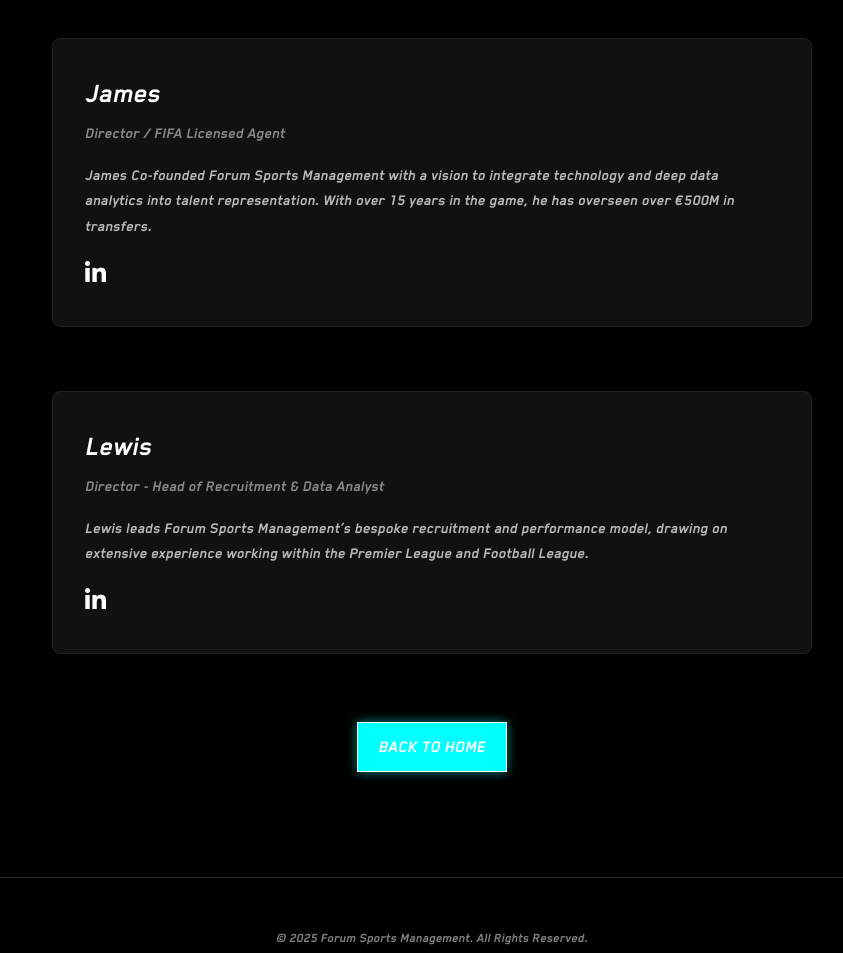
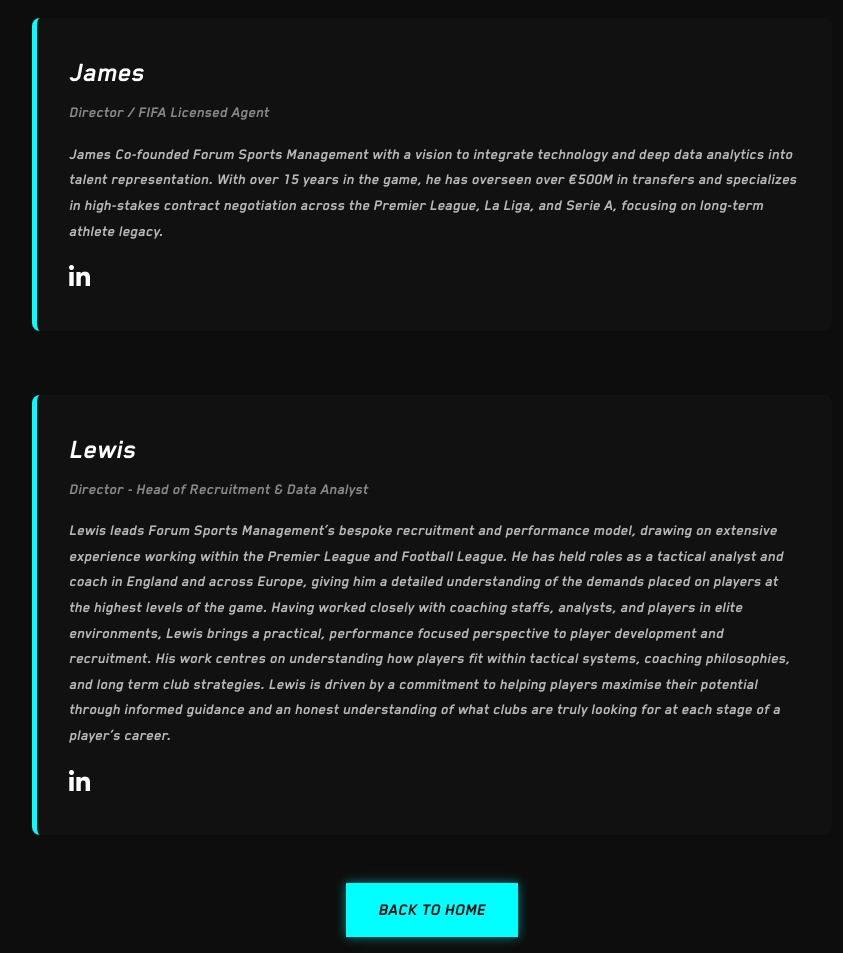
Before and after one commit to mahi-apk/forum-sports-website, a plain HTML site: page team.html in a window 1280 px wide. Shown: the part 380-1333 px from the top of the page, without its empty margins (208-1051 px from the left). Drawn offline with Linux system fonts and the light colour scheme.

Commit message:
Refactor team.html for better structure and styles
Removed inline styles and improved structure for team section.

```diff
--- a/team.html
+++ b/team.html
@@ -4,15 +4,8 @@
     <meta charset="UTF-8">
     <meta name="viewport" content="width=device-width, initial-scale=1.0">
     <title>Our Team - Forum Sports Management</title>
-
     <link rel="stylesheet" href="css/style.css">
     <link rel="stylesheet" href="https://cdnjs.cloudflare.com/ajax/libs/font-awesome/6.0.0-beta3/css/all.min.css">
-
-    <style>
-        body { background-color: #000; color: #fff; margin: 0; }
-        .header { display: flex; justify-content: space-between; align-items: center; padding: 20px; background: #000; }
-        .logo-img { width: 180px; height: auto; }
-    </style>
 </head>
 <body>
 
@@ -29,9 +22,7 @@
 
     <header class="header">
         <div class="logo">
-            <a href="index.html">
-                <img src="img/my-logo.png" alt="Company Logo" class="logo-img">
-            </a>
+            <a href="index.html"><img src="img/my-logo.png" alt="Company Logo" class="logo-img" style="height: auto; width: 180px; max-width: 100%;"></a>
         </div>
         <nav class="desktop-nav">
             <a href="services.html" class="nav-link-effect">Services</a>
@@ -39,39 +30,37 @@
             <a href="news.html" class="nav-link-effect">News</a>
             <a href="index.html#contact" class="nav-link-effect">Contact</a>
         </nav>
-        <button id="openMenu" class="nav-toggle" aria-label="Open menu"><i class="fas fa-bars"></i></button>
+        <button id="openMenu" class="nav-toggle" aria-label="Open navigation menu"><i class="fas fa-bars"></i></button>
     </header>
 
-    <main>
-        <section id="team-page" class="team-section section-padding stagger-reveal" style="padding-top: 150px; min-height: 100vh;">
+    <section id="team-page" class="team-section section-padding stagger-reveal" style="padding-top: 150px;">
         <div class="section-header">
             <h1 class="title stagger-item">Our Team</h1>
             <p class="subtitle stagger-item">Meet the experts who integrate market intelligence and performance data to drive unparalleled client success.</p>
         </div>
 
-            <div class="employee-list-grid" style="max-width: 800px; margin: 0 auto; padding: 20px;">
-                <div id="james" class="employee-card stagger-item digital-hover" style="margin-bottom: 2rem; background: #111; padding: 2rem; border-radius: 8px; border: 1px solid #222;">
-                    <h3 style="margin-top: 0; color: #fff;">James</h3>
-                    <span class="employee-title" style="color: #888;">Director / FIFA Licensed Agent</span>
-                    <p>James Co-founded Forum Sports Management with a vision to integrate technology and deep data analytics into talent representation. With over 15 years in the game, he has overseen over €500M in transfers.</p>
-                    <div class="social-links" style="margin-top: 1rem;"><a href="#" style="color: #fff;"><i class="fab fa-linkedin-in"></i></a></div>
+        <div class="employee-list-grid" style="max-width: 800px; margin: 0 auto;">
+            <div id="james" class="employee-card stagger-item digital-hover" style="grid-column: 1 / -1; margin-bottom: 2rem; background: #111; padding: 2rem; border-radius: 8px;">
+                <h3 style="margin-top: 0;">James</h3>
+                <span class="employee-title" style="color: #888; font-weight: bold;">Director / FIFA Licensed Agent</span>
+                <p>James Co-founded Forum Sports Management with a vision to integrate technology and deep data analytics into talent representation. With over 15 years in the game, he has overseen over €500M in transfers and specializes in high-stakes contract negotiation across the Premier League, La Liga, and Serie A, focusing on long-term athlete legacy.</p>
+                <div class="social-links" style="margin-top: 1rem;"><a href="#"><i class="fab fa-linkedin-in"></i></a></div>
             </div>
 
-                <div id="lewis" class="employee-card stagger-item digital-hover" style="background: #111; padding: 2rem; border-radius: 8px; border: 1px solid #222;">
-                    <h3 style="margin-top: 0; color: #fff;">Lewis</h3>
-                    <span class="employee-title" style="color: #888;">Director - Head of Recruitment & Data Analyst</span>
-                    <p>Lewis leads Forum Sports Management’s bespoke recruitment and performance model, drawing on extensive experience working within the Premier League and Football League.</p>
-                    <div class="social-links" style="margin-top: 1rem;"><a href="#" style="color: #fff;"><i class="fab fa-linkedin-in"></i></a></div>
+            <div id="lewis" class="employee-card stagger-item digital-hover" style="grid-column: 1 / -1; background: #111; padding: 2rem; border-radius: 8px;">
+                <h3 style="margin-top: 0;">Lewis</h3>
+                <span class="employee-title" style="color: #888; font-weight: bold;">Director - Head of Recruitment & Data Analyst</span>
+                <p>Lewis leads Forum Sports Management’s bespoke recruitment and performance model, drawing on extensive experience working within the Premier League and Football League. He has held roles as a tactical analyst and coach in England and across Europe, giving him a detailed understanding of the demands placed on players at the highest levels of the game.
+Having worked closely with coaching staffs, analysts, and players in elite environments, Lewis brings a practical, performance focused perspective to player development and recruitment. His work centres on understanding how players fit within tactical systems, coaching philosophies, and long term club strategies.
+Lewis is driven by a commitment to helping players maximise their potential through informed guidance and an honest understanding of what clubs are truly looking for at each stage of a player’s career.</p>
+                <div class="social-links" style="margin-top: 1rem;"><a href="#"><i class="fab fa-linkedin-in"></i></a></div>
             </div>
         </div>
 
-            <p style="text-align: center; margin-top: 3rem;">
-                <a href="index.html" class="btn-primary" style="text-decoration: none; color: #fff; border: 1px solid #fff; padding: 10px 20px;">BACK TO HOME</a>
-            </p>
+        <p style="text-align: center; margin-top: 3rem;"><a href="index.html" class="btn-primary transition-color stagger-item">BACK TO HOME</a></p>
     </section>
-    </main>
 
-    <footer class="footer" style="text-align: center; padding: 50px 0; border-top: 1px solid #222;">
+    <footer class="footer">
         <p>&copy; 2025 Forum Sports Management. All Rights Reserved.</p>
     </footer>
 
```
Lines whose indentation alone changed are shown as unchanged.
